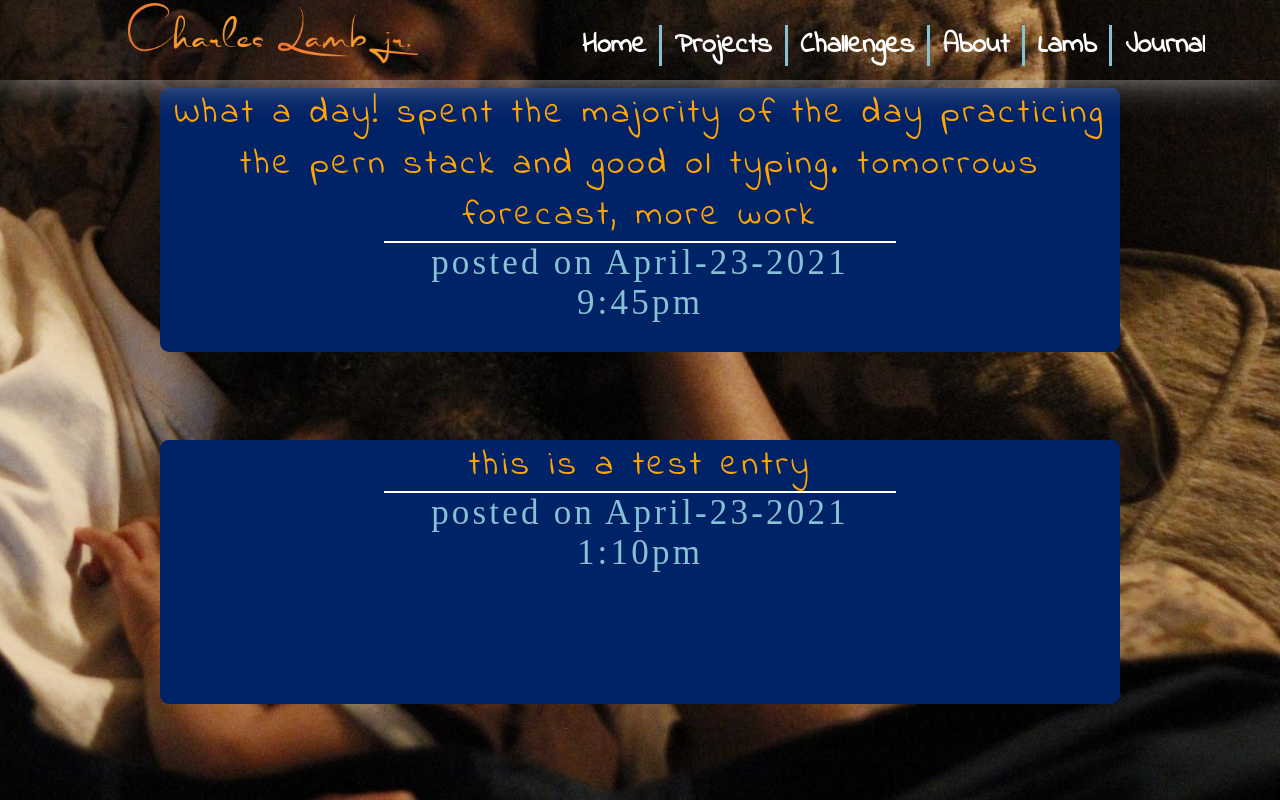
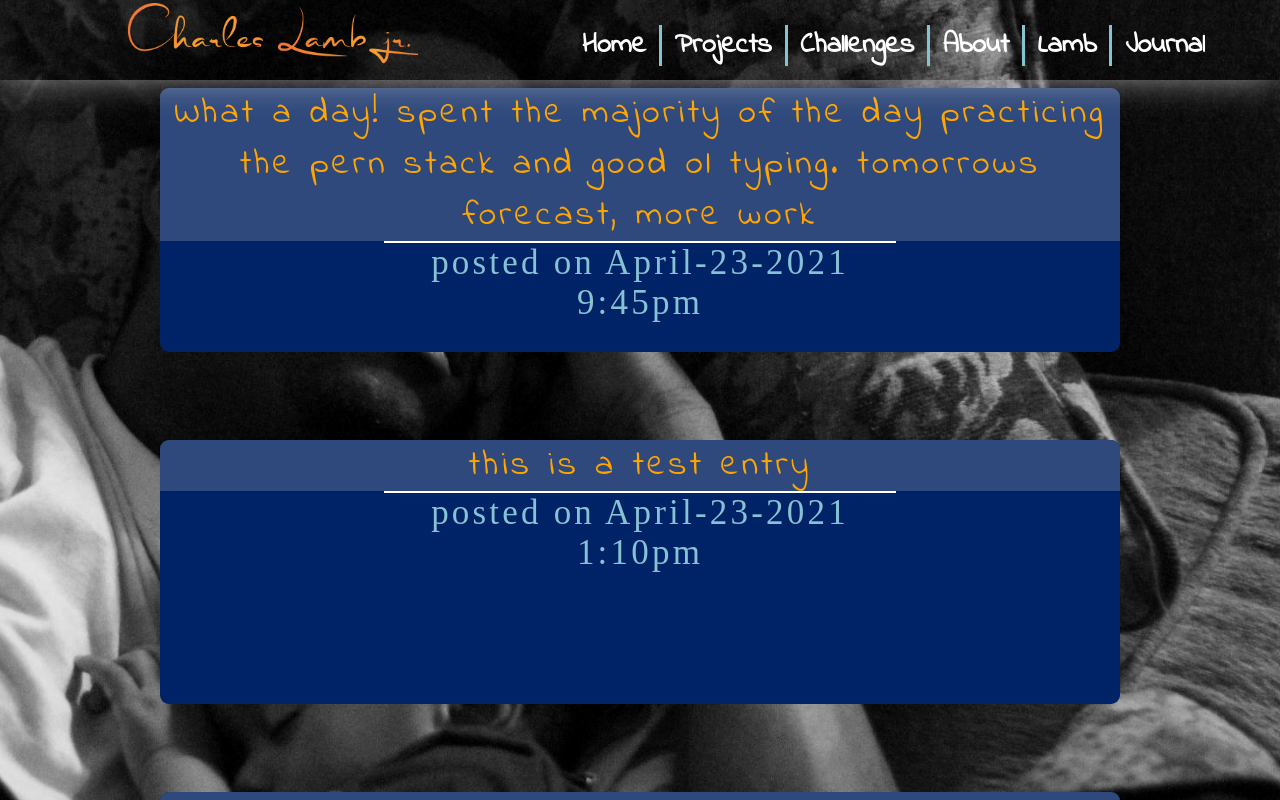
Before and after one commit to cyberstizz/charleslambjr, a React (Create React App) app: page /journal in a window 1280 px wide. Built offline with nearby package versions, Linux system fonts and the light colour scheme; a web font is replaced by a local one.

Commit message:
made the background photo of me an my son monochrome and changed the styling of the entry div a bit

```diff
--- a/src/components/Journal.css
+++ b/src/components/Journal.css
@@ -7,7 +7,7 @@
     background-image: url('../meAndNick.jpg');
     background-position: center;
     background-size: cover;
-    height: 100%;
+
 }
 
 .entryDiv{
@@ -27,7 +27,7 @@
 }
 
 #actualEntry{
-    background-color: rgb(0, 34, 102);
+    background-color: rgb(47, 73, 124);
 }
 
 #datediv{
--- a/src/components/Journal.js
+++ b/src/components/Journal.js
@@ -66,6 +66,8 @@ return(
 
 <JournalEntry dateTime={'April-23-2021 9:45pm'} entry={'What a day! spent the majority of the day practicing the pern stack and good ol typing. tomorrows forecast, more work'} />
 <JournalEntry dateTime={dateTime} entry={'this is a test entry'} />
+<JournalEntry dateTime={dateTime} entry={'another test'} />
+
 
 </div>
 
```
Also changed, not shown: src/meAndNick.jpg.
